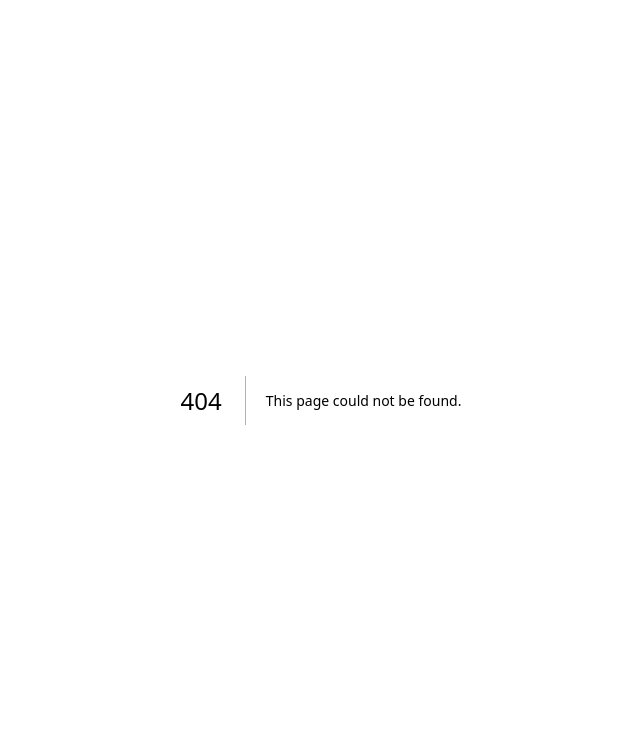
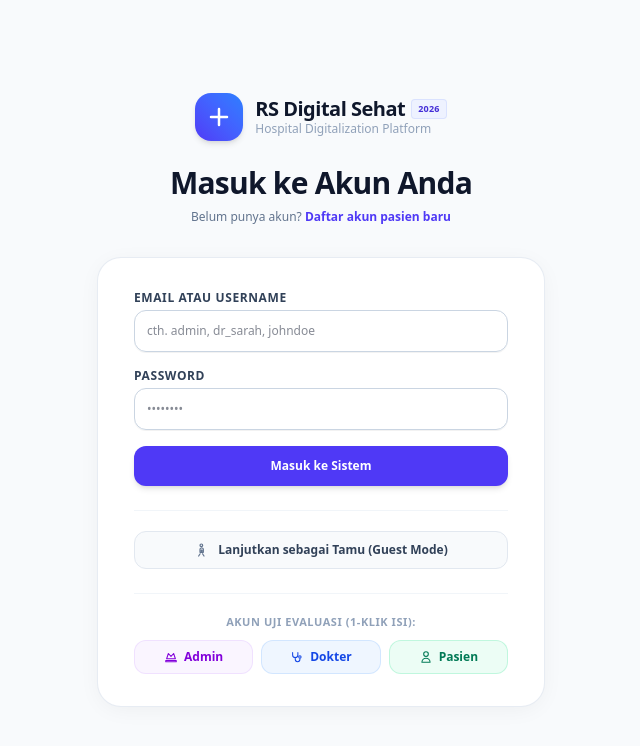
Before and after one commit to akiljhe/hospital-management-system, a Next.js app in the folder hospital-app/: page /login in a window 1280 px wide. Before the commit this address had no page. Shown: the top 746 px of the page, without its empty margins (319-959 px from the left). Built offline with nearby package versions, Linux system fonts and the light colour scheme.

Commit message:
feat(auth): create modern login interface with demo account quick-fill

```diff
--- /dev/null
+++ b/hospital-app/src/app/(public)/login/page.js
@@ -0,0 +1,177 @@
+'use client';
+
+import { useState } from 'react';
+import Link from 'next/link';
+import { useRouter } from 'next/navigation';
+import Toast from '@/components/Toast';
+import { WalkIcon, CrownIcon, StethoscopeIcon, UserIcon } from '@/components/Icons';
+
+export default function LoginPage() {
+  const router = useRouter();
+  const [identifier, setIdentifier] = useState('');
+  const [password, setPassword] = useState('');
+  const [loading, setLoading] = useState(false);
+  const [toast, setToast] = useState(null);
+
+  async function handleSubmit(e) {
+    e.preventDefault();
+    if (!identifier || !password) {
+      setToast({ message: 'Email/username dan password wajib diisi', type: 'error' });
+      return;
+    }
+
+    setLoading(true);
+    try {
+      const res = await fetch('/api/auth/login', {
+        method: 'POST',
+        headers: { 'Content-Type': 'application/json' },
+        body: JSON.stringify({ email: identifier, password }),
+      });
+
+      const data = await res.json();
+      if (!res.ok) {
+        setToast({ message: data.error || 'Login gagal', type: 'error' });
+        return;
+      }
+
+      setToast({ message: 'Login berhasil! Mengalihkan ke dashboard...', type: 'success' });
+      setTimeout(() => {
+        router.push('/dashboard');
+        router.refresh();
+      }, 500);
+    } catch {
+      setToast({ message: 'Terjadi kesalahan koneksi', type: 'error' });
+    } finally {
+      setLoading(false);
+    }
+  }
+
+  function fillDemoAccount(demoUser, demoPass) {
+    setIdentifier(demoUser);
+    setPassword(demoPass);
+  }
+
+  return (
+    <div className="min-h-screen bg-slate-50 flex flex-col justify-center py-12 sm:px-6 lg:px-8 selection:bg-indigo-100 selection:text-indigo-900">
+      {toast && <Toast message={toast.message} type={toast.type} onClose={() => setToast(null)} />}
+
+      <div className="sm:mx-auto sm:w-full sm:max-w-md text-center">
+        <Link href="/" className="inline-flex items-center gap-3 group">
+          <div className="flex h-12 w-12 items-center justify-center rounded-2xl bg-gradient-to-tr from-indigo-600 to-blue-500 text-white font-black shadow-md group-hover:scale-105 transition-transform">
+            <svg className="w-6 h-6" fill="none" viewBox="0 0 24 24" stroke="currentColor">
+              <path strokeLinecap="round" strokeLinejoin="round" strokeWidth={2.5} d="M12 4v16m8-8H4" />
+            </svg>
+          </div>
+          <div className="text-left">
+            <div className="flex items-center gap-1.5">
+              <span className="text-xl font-extrabold tracking-tight text-slate-900 leading-none">
+                RS Digital Sehat
+              </span>
+              <span className="px-1.5 py-0.5 rounded text-[9px] font-extrabold uppercase tracking-wide bg-indigo-50 text-indigo-700 border border-indigo-200/50">
+                2026
+              </span>
+            </div>
+            <p className="text-xs text-slate-400 font-medium leading-none mt-1">
+              Hospital Digitalization Platform
+            </p>
+          </div>
+        </Link>
+        <h2 className="mt-6 text-2xl sm:text-3xl font-extrabold text-slate-900 tracking-tight">
+          Masuk ke Akun Anda
+        </h2>
+        <p className="mt-2 text-xs text-slate-500">
+          Belum punya akun?{' '}
+          <Link href="/register" className="font-bold text-indigo-600 hover:text-indigo-500">
+            Daftar akun pasien baru
+          </Link>
+        </p>
+      </div>
+
+      <div className="mt-8 sm:mx-auto sm:w-full sm:max-w-md px-4 sm:px-0">
+        <div className="bg-white py-8 px-6 sm:px-9 shadow-[0_4px_24px_-4px_rgba(0,0,0,0.06)] border border-slate-200/80 rounded-3xl">
+          <form className="space-y-4" onSubmit={handleSubmit}>
+            <div>
+              <label className="block text-xs font-bold text-slate-700 uppercase tracking-wider mb-1">
+                Email atau Username
+              </label>
+              <input
+                type="text"
+                value={identifier}
+                onChange={(e) => setIdentifier(e.target.value)}
+                placeholder="cth. admin, dr_sarah, johndoe"
+                required
+                className="w-full text-xs rounded-xl border border-slate-300 p-3 text-slate-900 shadow-2xs focus:border-indigo-500 focus:outline-none focus:ring-2 focus:ring-indigo-500"
+              />
+            </div>
+
+            <div>
+              <label className="block text-xs font-bold text-slate-700 uppercase tracking-wider mb-1">
+                Password
+              </label>
+              <input
+                type="password"
+                value={password}
+                onChange={(e) => setPassword(e.target.value)}
+                placeholder="••••••••"
+                required
+                className="w-full text-xs rounded-xl border border-slate-300 p-3 text-slate-900 shadow-2xs focus:border-indigo-500 focus:outline-none focus:ring-2 focus:ring-indigo-500"
+              />
+            </div>
+
+            <button
+              type="submit"
+              disabled={loading}
+              className="w-full flex justify-center py-3 px-4 rounded-xl text-xs font-bold text-white bg-indigo-600 hover:bg-indigo-500 shadow-md hover:shadow-lg transition-all disabled:opacity-50 cursor-pointer mt-2"
+            >
+              {loading ? 'Memproses Masuk...' : 'Masuk ke Sistem'}
+            </button>
+          </form>
+
+          {/* Tombol Lanjutkan sebagai Tamu (Guest Requirement) */}
+          <div className="mt-6 border-t border-slate-100 pt-5">
+            <Link
+              href="/"
+              className="w-full flex items-center justify-center gap-2 py-2.5 px-4 rounded-xl text-xs font-bold text-slate-700 bg-slate-50 hover:bg-slate-100 border border-slate-200 transition-colors"
+            >
+              <WalkIcon className="w-4 h-4 text-slate-500" />
+              <span>Lanjutkan sebagai Tamu (Guest Mode)</span>
+            </Link>
+          </div>
+
+          {/* Akun Demo Cepat */}
+          <div className="mt-6 pt-5 border-t border-slate-100">
+            <p className="text-[11px] font-bold text-slate-400 uppercase tracking-wider mb-2.5 text-center">
+              Akun Uji Evaluasi (1-Klik Isi):
+            </p>
+            <div className="grid grid-cols-3 gap-2">
+              <button
+                type="button"
+                onClick={() => fillDemoAccount('admin', 'admin123')}
+                className="py-2 px-2 bg-purple-50 hover:bg-purple-100 text-purple-700 border border-purple-200/60 rounded-xl text-xs font-bold transition-colors cursor-pointer flex items-center justify-center gap-1.5"
+              >
+                <CrownIcon className="w-3.5 h-3.5" />
+                <span>Admin</span>
+              </button>
+              <button
+                type="button"
+                onClick={() => fillDemoAccount('dr_sarah', 'dokter123')}
+                className="py-2 px-2 bg-blue-50 hover:bg-blue-100 text-blue-700 border border-blue-200/60 rounded-xl text-xs font-bold transition-colors cursor-pointer flex items-center justify-center gap-1.5"
+              >
+                <StethoscopeIcon className="w-3.5 h-3.5" />
+                <span>Dokter</span>
+              </button>
+              <button
+                type="button"
+                onClick={() => fillDemoAccount('johndoe', 'pasien123')}
+                className="py-2 px-2 bg-emerald-50 hover:bg-emerald-100 text-emerald-700 border border-emerald-200/60 rounded-xl text-xs font-bold transition-colors cursor-pointer flex items-center justify-center gap-1.5"
+              >
+                <UserIcon className="w-3.5 h-3.5" />
+                <span>Pasien</span>
+              </button>
+            </div>
+          </div>
+        </div>
+      </div>
+    </div>
+  );
+}
```
